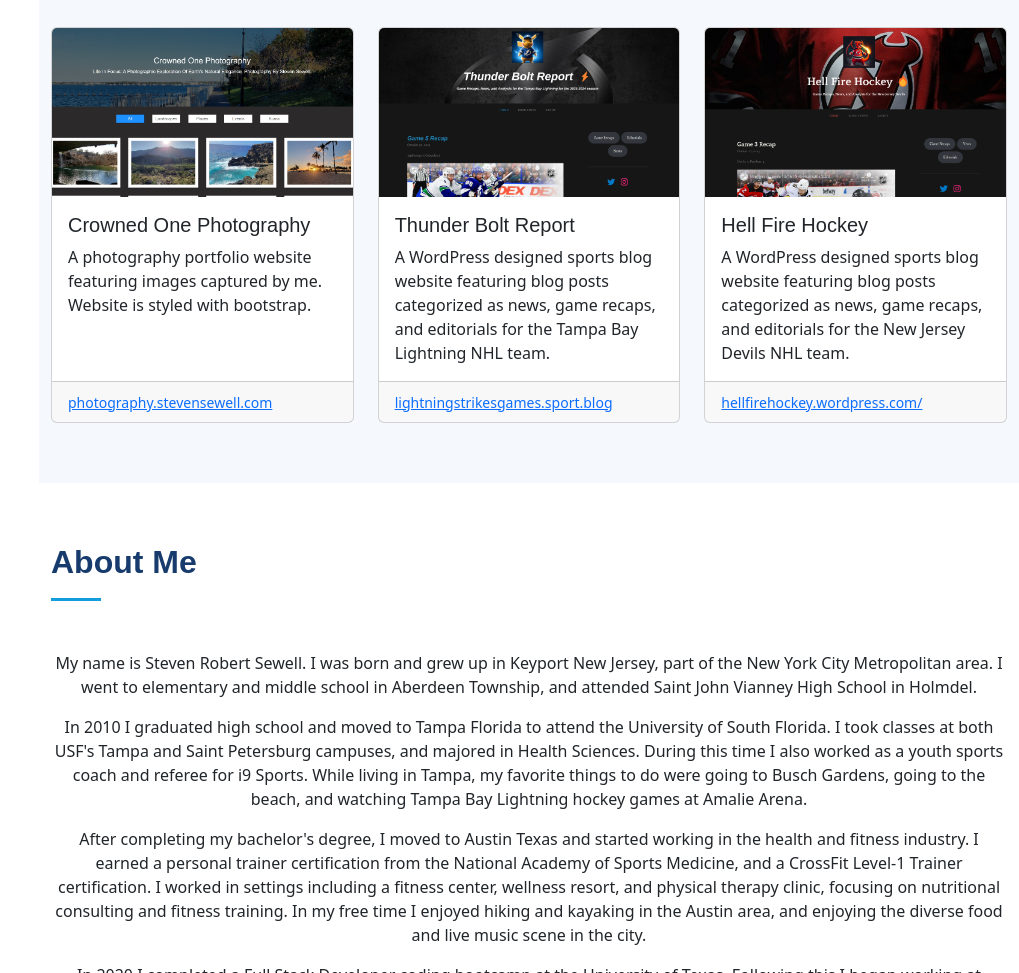
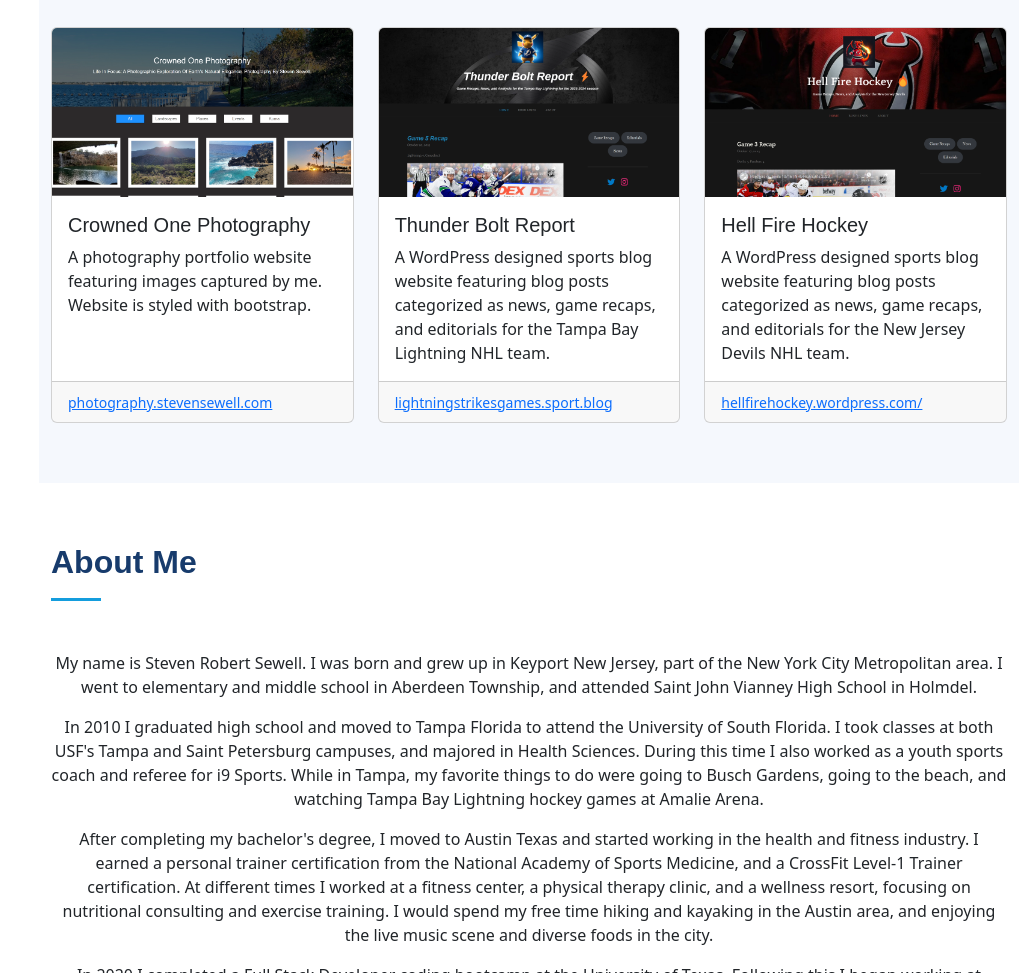
Before and after one commit to stevenrsewell/DeveloperPortfolio, a plain HTML site: page index.html in a window 1280 px wide. Shown: the part 2643-3616 px from the top of the page, without its empty margins (261-1280 px from the left). Drawn offline with nearby package versions, Linux system fonts and the light colour scheme.

Commit message:
Update index.html

```diff
--- a/index.html
+++ b/index.html
@@ -83,7 +83,7 @@
               </div>
             </div>
             <p>Software Engineer with an emphasis on front-end design and user interface. Experienced with website and
-              mobile application development, business formation and document management, digital editing, and
+              mobile application development, business formation, document management, digital editing, and
               photography.</p>
             <p>Available for freelance work, contract positions, and full time employment.</p>
           </div>
@@ -251,20 +251,20 @@
           <p style="text-align: center;">In 2010 I graduated high school and moved to Tampa Florida to attend the
             University of South Florida. I took classes at both USF's Tampa and Saint Petersburg campuses, and majored
             in Health Sciences. During this time I also worked as a youth sports coach and referee for i9 Sports. While
-            living in Tampa, my favorite things to do were going to Busch Gardens, going to the beach, and watching
+            in Tampa, my favorite things to do were going to Busch Gardens, going to the beach, and watching
             Tampa Bay Lightning hockey games at Amalie Arena.</p>
           <p style="text-align: center;">After completing my bachelor's degree, I moved to Austin Texas and started
             working in the health and fitness industry. I earned a personal trainer certification from the National
-            Academy of Sports Medicine, and a CrossFit Level-1 Trainer certification. I worked in settings
-            including a fitness center, wellness resort, and physical therapy clinic, focusing on nutritional consulting
-            and fitness training. In my free time I enjoyed hiking and kayaking in the Austin area, and enjoying the
-            diverse food and live music scene in the city. </p>
+            Academy of Sports Medicine, and a CrossFit Level-1 Trainer certification. At different times I worked at a
+            fitness center, a physical therapy clinic, and a wellness resort, focusing on nutritional consulting
+            and exercise training. I would spend my free time hiking and kayaking in the Austin area, and enjoying the
+            live music scene and diverse foods in the city. </p>
           <p style="text-align: center;">In 2020 I completed a Full Stack Developer coding bootcamp at the University of
             Texas. Following this I began working at LegalZoom, where I learned about
             business formation, compliance, and entrepreneurship. At the end of 2021 I moved back to my hometown of
-            Keyport, NJ. Since returning I started working on several personal projects including forming a family
+            Keyport, NJ. Since then I have started several personal projects including forming a family
             consulting business, creating a
-            recreational photography brand, launching a sports blogs, and forming an eSports gaming YouTube channel.</p>
+            recreational photography brand, launching a sports blog, and forming an eSports gaming YouTube channel.</p>
           <p style="text-align: center;">Some of my hobbies and activities including landscape and aerial photography,
             aviation, going to live NFL, MLB, NHL, WWE, and AEW events in the New York City area, and visiting
             waterfront parks with my shiba inu, Kuma.</p>
```
